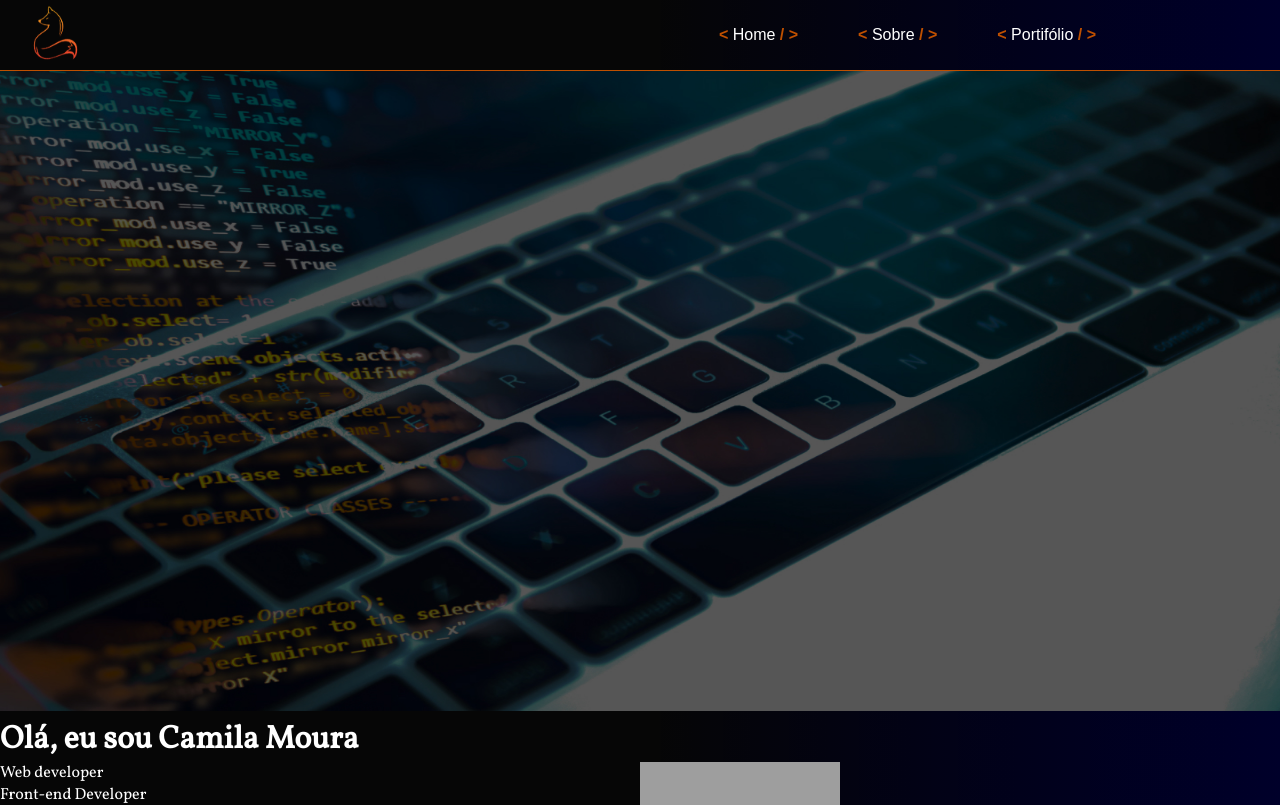
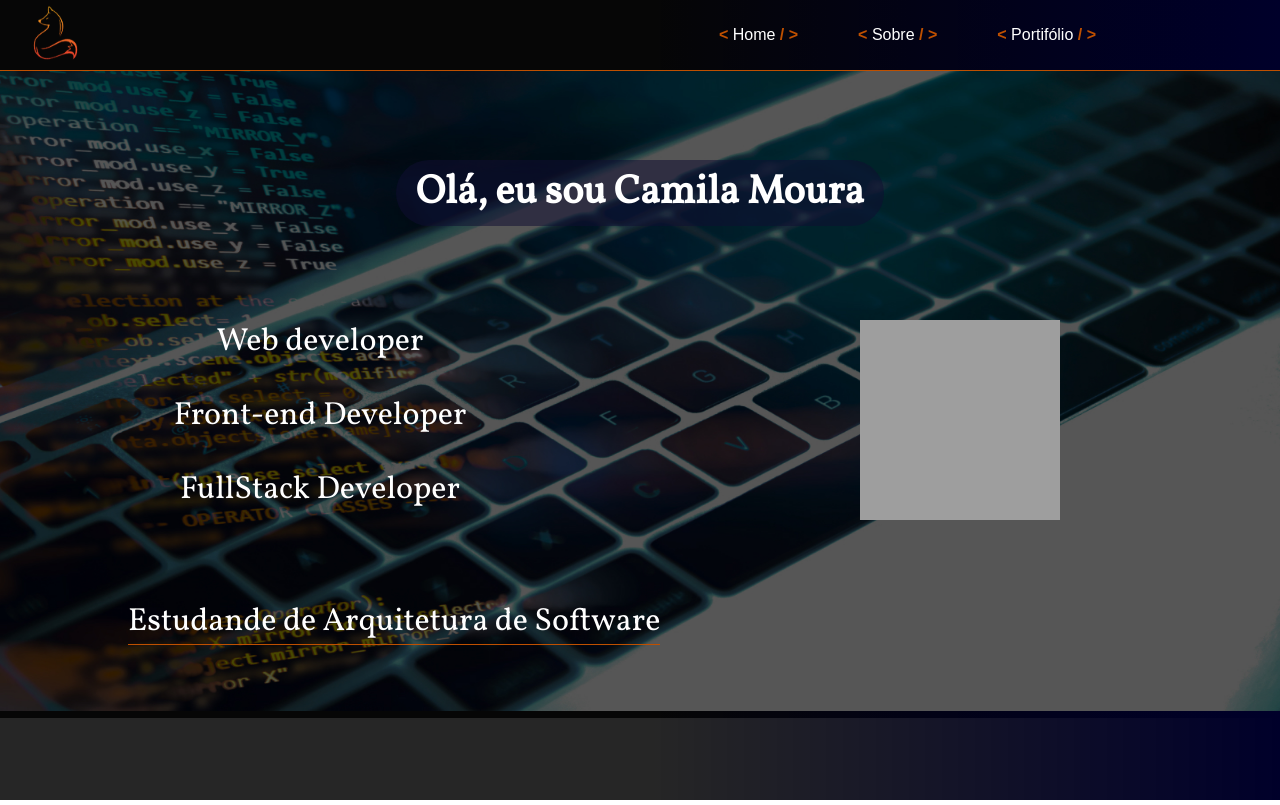
Before and after one commit to Camila-blip/portifolio-camila, a Next.js app: page / in a window 1280 px wide. Shown: the top 805 px of the page. Built offline with nearby package versions, Linux system fonts and the light colour scheme; grey boxes are pictures that could not be loaded; a web font is replaced by a local one.

Commit message:
style: banner and test

```diff
--- a/src/app/components/Banner/index.tsx
+++ b/src/app/components/Banner/index.tsx
@@ -7,7 +7,7 @@ export default function Banner(): ReactNode {
     const skills = [
         { id: 1, role: "Web developer" },
         { id: 2, role: "Front-end Developer" },
-        { id: 1, role: "FullStack Developer" },
+        { id: 3, role: "FullStack Developer" },
     ];
 
     return (
--- a/src/app/components/Banner/styles.module.scss
+++ b/src/app/components/Banner/styles.module.scss
@@ -1,6 +1,7 @@
 @import "@/styles/themes/variables";
 
 .Banner {
+    position: relative;
     img {
         width: 100%;
         height: 80vh;
@@ -10,16 +11,38 @@
 .List {
     display: flex;
     flex-direction: column;
+    gap: 30px;
+    font-size: 2rem;
     // color: $white;
 }
 
+.Title,
+.Grid {
+    h1 {
+        font-size: 2.5rem;
+        font-size: 2.5rem;
+        background-color: rgba(16, 15, 50, 0.53);
+        border-radius: 40px;
+        display: inline-block;
+        padding: 5px 20px;
+    }
+    color: $white;
+    position: absolute;
+    right: 0;
+    left: 0;
+    bottom: 0;
+}
+
 .Title {
-    color: $white;
+    top: 20%;
+    text-align: center;
 }
 
 .Grid {
     display: grid;
     grid-template-columns: 1fr 1fr;
+    top: 40%;
+    text-align: center;
 }
 
 .Avatar {
@@ -29,5 +52,14 @@
 }
 
 .Text {
+    span {
+        border-bottom: 1px solid $primaryColor;
+    }
     color: $white;
+    position: absolute;
+    top: 75%;
+    right: 0;
+    left: 10%;
+    bottom: 0;
+    font-size: 2rem;
 }
--- a/src/app/sobre/fatos/index.tsx
+++ b/src/app/sobre/fatos/index.tsx
@@ -1,3 +1,4 @@
+import React from "react";
 import Image from "next/image";
 import Styles from "./styles.module.scss";
 
@@ -18,7 +19,9 @@ export default function Fatos({ spanFatos }: TypeFatos): React.ReactNode {
             </div>
             <div className={Styles.Fatos_Content}>
                 {spanFatos.map((data, index) => (
-                    <span key={index}>{data}</span>
+                    <span data-testid={`data-${index}`} key={index}>
+                        {data}
+                    </span>
                 ))}
             </div>
         </div>
--- a/src/app/sobre/page.tsx
+++ b/src/app/sobre/page.tsx
@@ -1,3 +1,4 @@
+import React from "react";
 import Styles from "./styles.module.scss";
 import { Title, Container, LinhaLaranja } from "../components";
 import Fatos from "./fatos";
--- a/src/styles/globals.scss
+++ b/src/styles/globals.scss
@@ -18,6 +18,7 @@ body {
         rgba(0, 0, 42, 1) 100%
     );
     font-family: "Vollkorn", serif;
+    font-size: 16px;
 }
 
 a {
--- a/tsconfig.jest.json
+++ /dev/null
@@ -1,5 +0,0 @@
-{
-    "compilerOptions": {
-        "jsx": "react"
-    }
-}
```
Also changed, not shown: jest.config.ts (+5 -5 lines), src/app/sobre/descricao/index.tsx (+6 -1 lines), tsconfig.json (+5 -18 lines), 2 other files (tests, documents, lock files or other folders).
